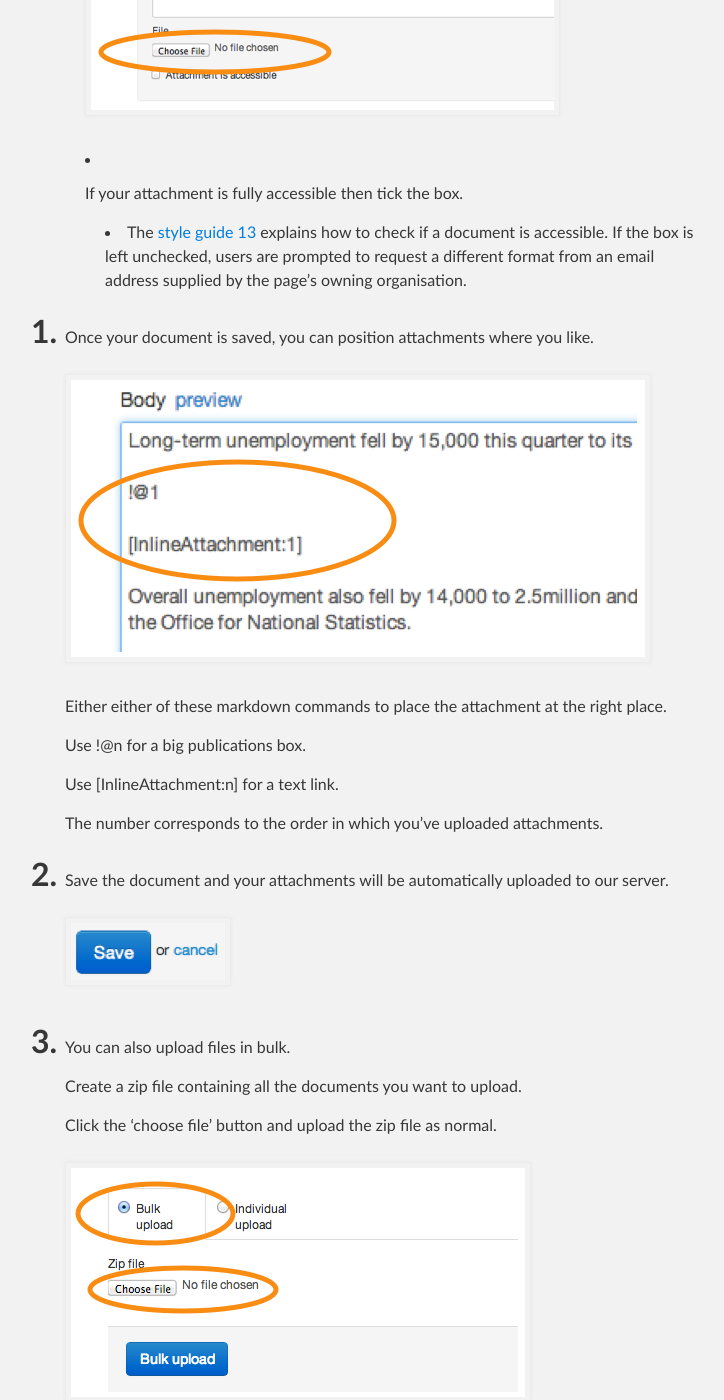
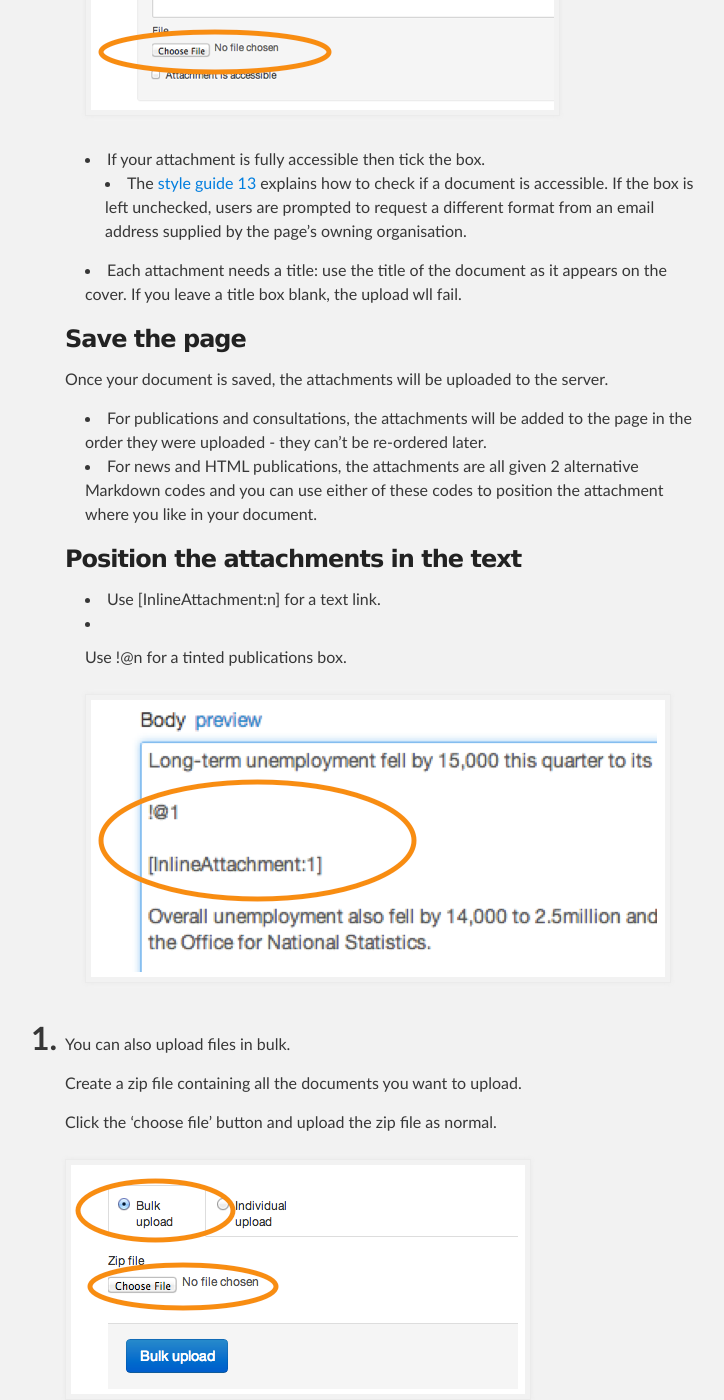
Before and after one commit to alphagov/inside-government-admin-guide, a Jekyll site: the page built from creating-documents/add-attachments.md, in a window 1280 px wide and 1400 px high, scrolled down 601 px. Shown: the whole window, without its empty margins (255-979 px from the left). Built offline with Jekyll 4.4.1, drawn with Linux system fonts in a browser that asks for light colours.

Commit message:
Update add-attachments.md

```diff
--- a/creating-documents/add-attachments.md
+++ b/creating-documents/add-attachments.md
@@ -16,22 +16,24 @@
 
 * If your attachment is fully accessible then tick the box.
   * The [style guide 13](https://www.gov.uk/designprinciples/accessiblepdfs) explains how to check if a document is accessible. If the box is left unchecked, users are prompted to request a different format from an email address supplied by the page's owning organisation.
+* Each attachment needs a title: use the title of the document as it appears on the cover. If you leave a title box blank, the upload wll fail.
 
-3. Once your document is saved, you can position attachments where you like.
+
+### Save the page
+
+Once your document is saved, the attachments will be uploaded to the server.
+
+* For publications and consultations, the attachments will be added to the page in the order they were uploaded - they can't be re-ordered later.
+* For news and HTML publications, the attachments are all given 2 alternative Markdown codes and you can use either of these codes to position the attachment where you like in your document.
+
+
+### Position the attachments in the text
+
+* Use \[InlineAttachment:n\] for a text link.
+* Use !@n for a tinted publications box.
 
 	![Add attachments 3](add-attachments-3.png)
 
-	Either either of these markdown commands to place the attachment at the right place.
-
-	Use !@n for a big publications box.
-
-	Use \[InlineAttachment:n\] for a text link.
-
-	The number corresponds to the order in which you've uploaded attachments.
-
-4. Save the document and your attachments will be automatically uploaded to our server.
-
-	![Create new document 4](creating-a-new-doc-4.png)
 
 5. You can also upload files in bulk.
 
```
